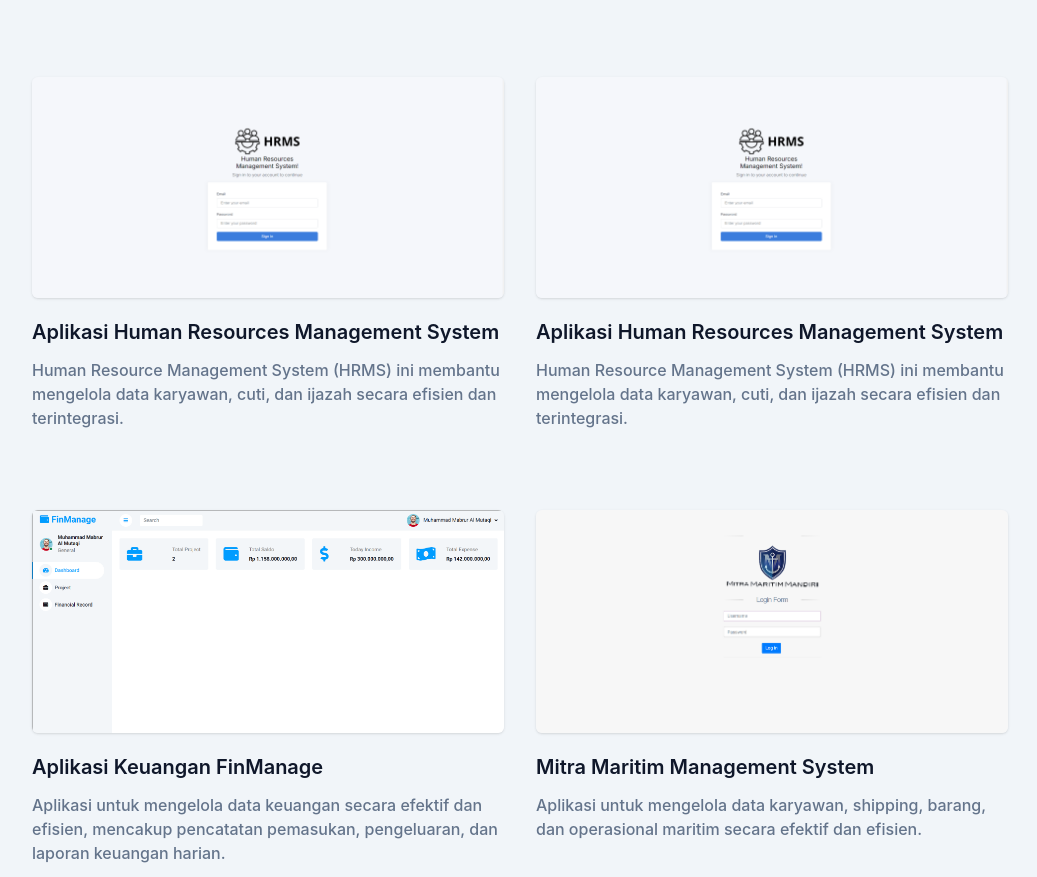
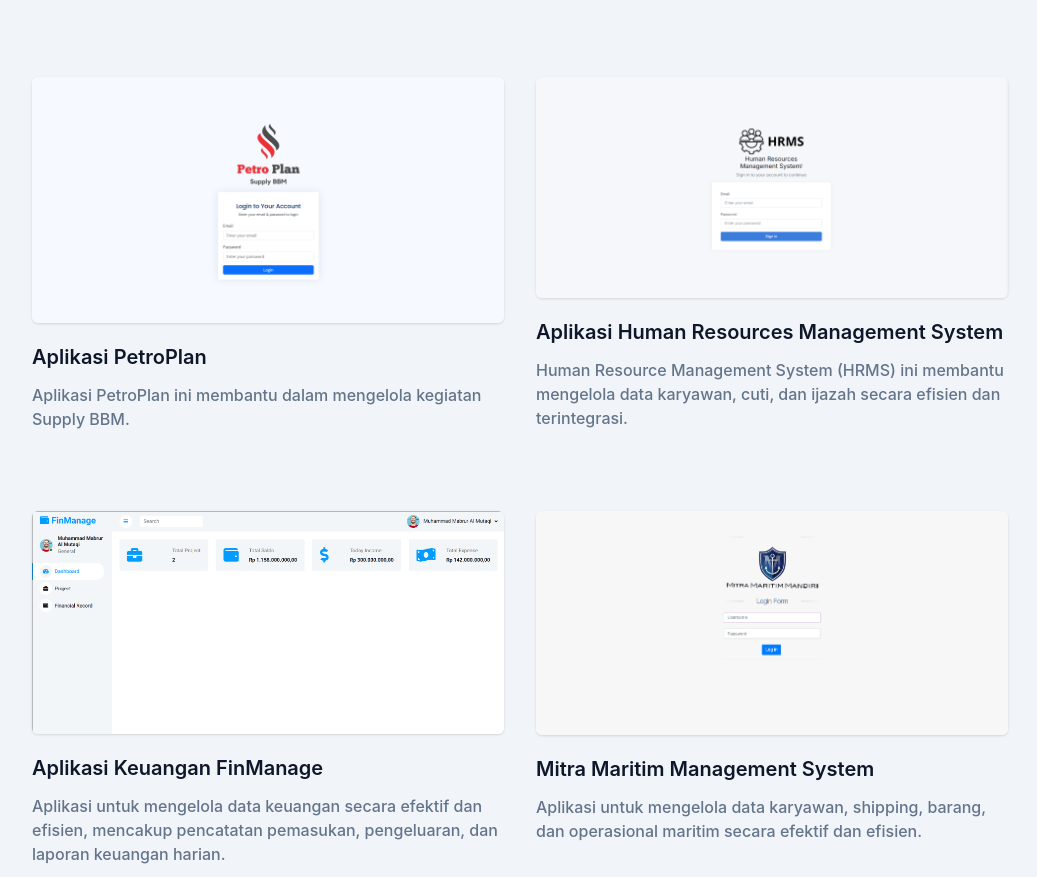
Before and after one commit to Mabrural/portfolio-tailwind, a website: page index.html in a window 1280 px wide. Shown: the part 1523-2400 px from the top of the page, without its empty margins (120-1157 px from the left). Drawn offline with Linux system fonts and the light colour scheme.

Commit message:
Update index.html

```diff
--- a/index.html
+++ b/index.html
@@ -145,10 +145,10 @@
 
                 <div class="mb-12 p-4 md:w-1/2">
                     <div class="rounded-md shadow overflow-hidden">
-                        <img src="dist/img/portfolio/hrmsy.png" alt="FinManage" width="w-full">
+                        <img src="dist/img/portfolio/Screenshot%202025-01-07%20113059.png" alt="PetroPlan" width="w-full">
                     </div>
-                    <h3 class="font-semibold text-xl text-dark mt-5 mb-3">Aplikasi Human Resources Management System</h3>
-                    <p class="font-medium text-base text-secondary">Human Resource Management System (HRMS) ini membantu mengelola data karyawan, cuti, dan ijazah secara efisien dan terintegrasi.</p>
+                    <h3 class="font-semibold text-xl text-dark mt-5 mb-3">Aplikasi PetroPlan</h3>
+                    <p class="font-medium text-base text-secondary">Aplikasi PetroPlan ini membantu dalam mengelola kegiatan Supply BBM.</p>
                 </div>
 
                 <div class="mb-12 p-4 md:w-1/2">
```
